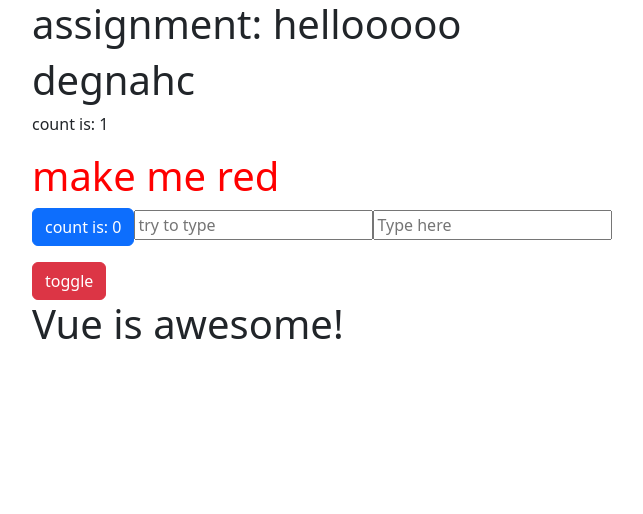
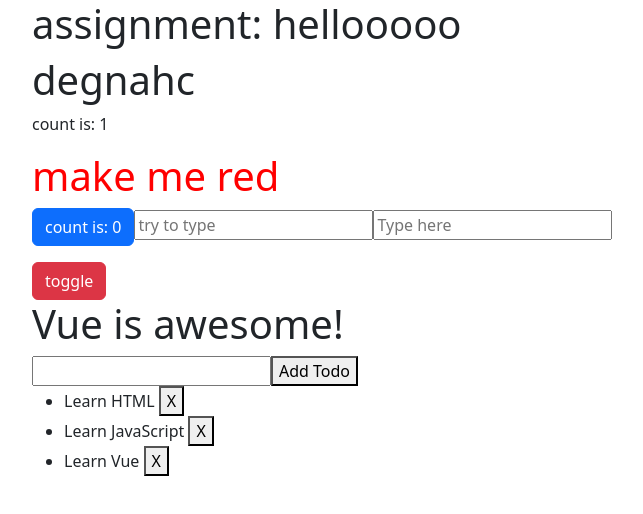
Before and after one commit to ahbali/vue3-tutorial, a Vue app: page / in a window 1280 px wide. Shown: the top 514 px of the page, without its empty margins (50-693 px from the left). Built offline with nearby package versions, Linux system fonts and the light colour scheme.

Commit message:
part 7: List Rendering

```diff
--- a/src/App.vue
+++ b/src/App.vue
@@ -34,7 +34,26 @@ const awesome = ref(true)
 function toggle() {
     awesome.value = !awesome.value
 }
+// part 7: List Rendering
+type Todo = {
+    id: number;
+    text: string;
+}
+let id = 0
+const newTodo = ref('')
+const todos = ref([
+    { id: id++, text: 'Learn HTML' },
+    { id: id++, text: 'Learn JavaScript' },
+    { id: id++, text: 'Learn Vue' }
+])
 
+function addTodo(e: Event) {
+    todos.value = [{ id: id++, text: newTodo.value }, ...todos.value]
+    newTodo.value = ''
+}
+function removeTodo(todo: Todo) {
+    todos.value = todos.value.filter(old => old.id !== todo.id)
+}
 </script>
 
 <template>
@@ -51,6 +70,18 @@ function toggle() {
         <button class="btn btn-danger" @click="toggle">toggle</button>
         <h1 v-if="awesome">Vue is awesome!</h1>
         <h1 v-else>Oh no :`(</h1>
+
+        <!-- part 7: List Rendering -->
+        <form @submit.prevent="addTodo">
+            <input v-model="newTodo">
+            <button>Add Todo</button>
+        </form>
+        <ul>
+            <li v-for="todo in todos" :key="todo.id">
+                {{ todo.text }}
+                <button @click="removeTodo(todo)">X</button>
+            </li>
+        </ul>
     </div>
 </template>
 
```
